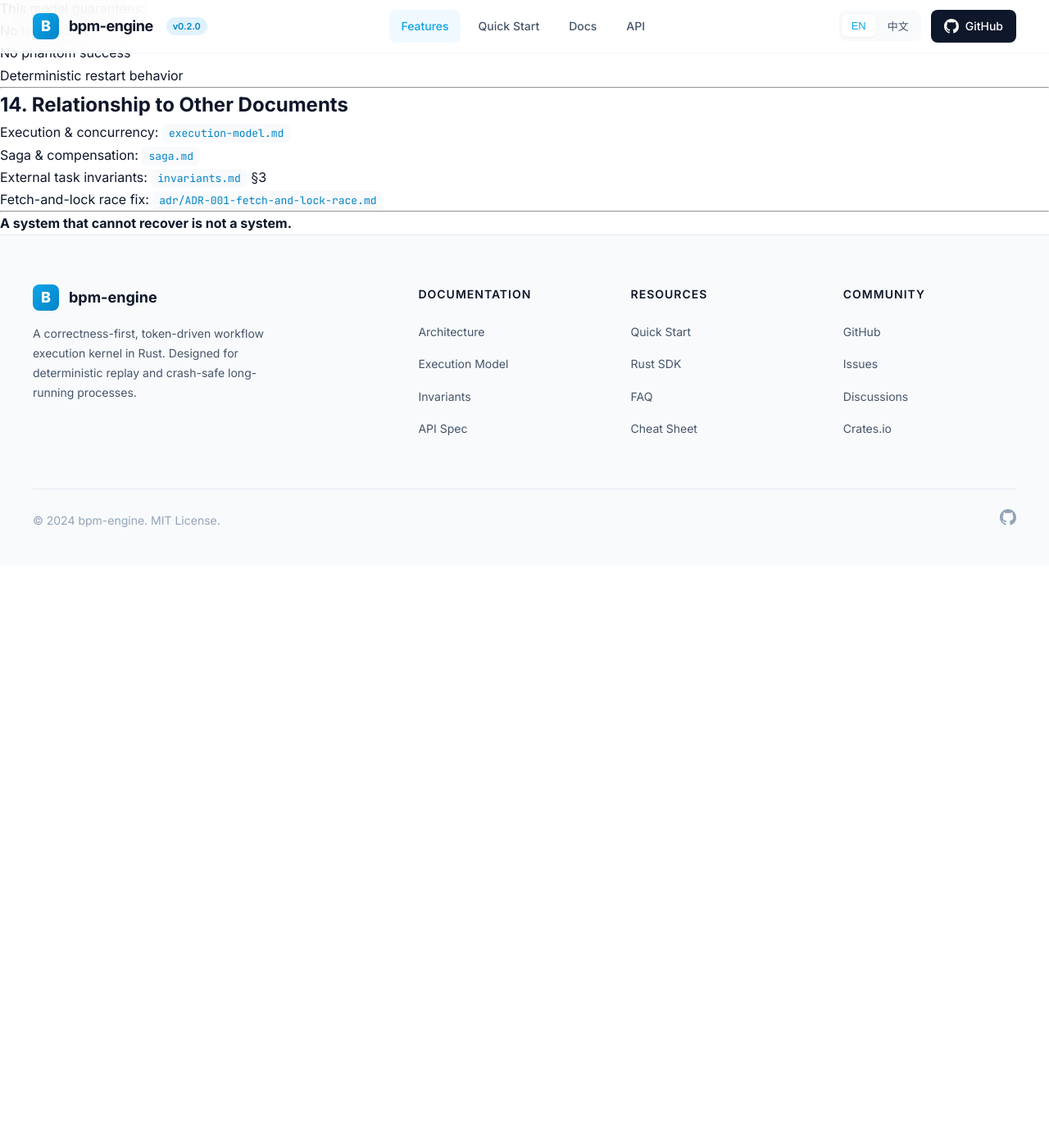
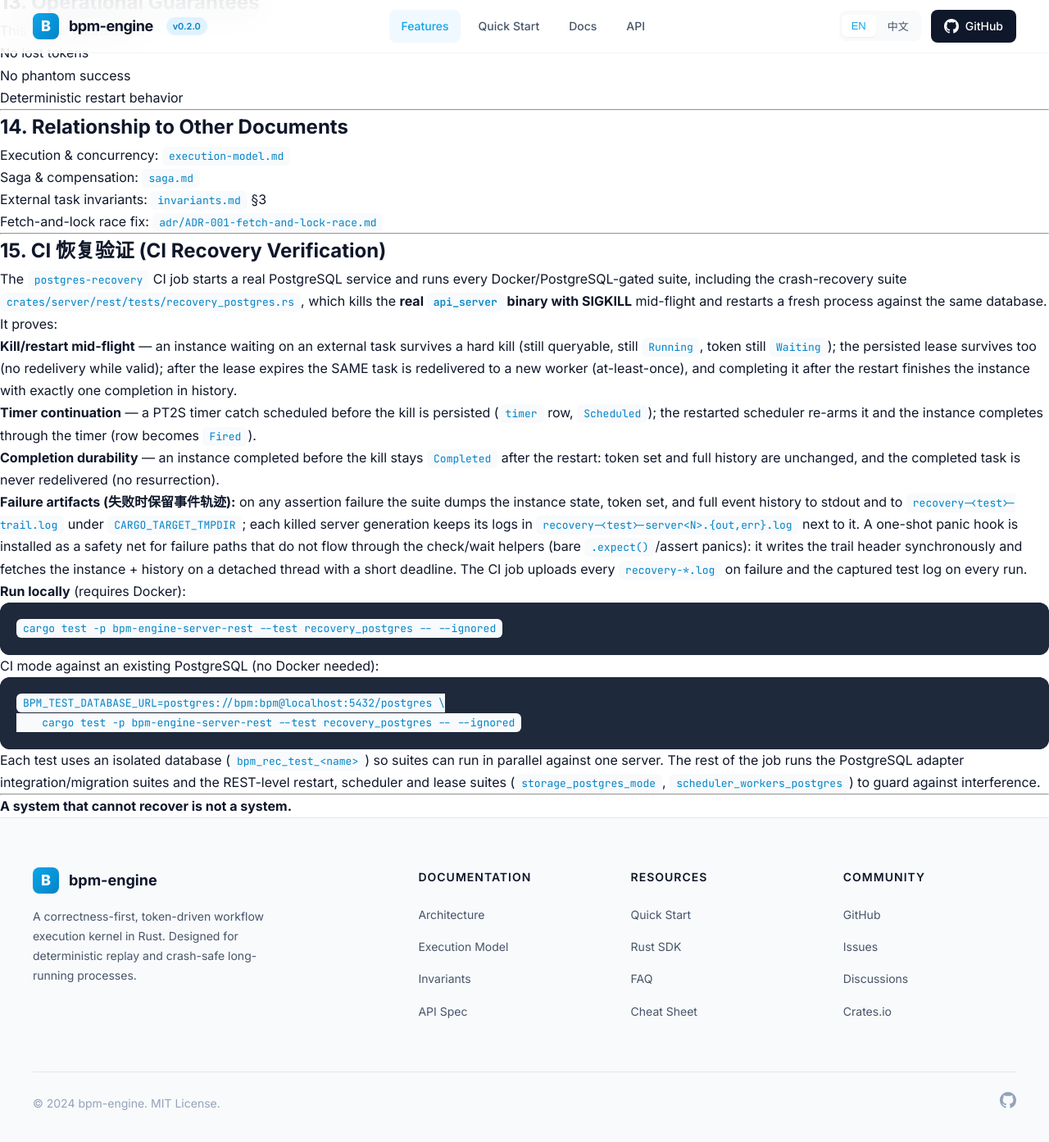
Before and after one commit to Colin4k1024/bpm-engine, a Jekyll site: the page built from docs/recovery.md, in a window 1280 px wide and 1400 px high, scrolled down 3416 px. Shown: the top 1393 px of the window at 82% size. Built offline with Jekyll 4.4.1, drawn with Linux system fonts in a browser that asks for light colours; our own code applies the rules of GitHub Pages for plain Markdown files; before the commit the page ends 4105 px from its top, so only the background shows below that; some of the changed text lies outside the part shown.

Commit message:
feat: PostgreSQL CI recovery tests with process kill/restart and fault evidence
CI gains a postgres-recovery job running every Docker-gated suite against a
real postgres service. New recovery tests spawn the actual api_server
binary, SIGKILL it (exit status verified as signal 9), and restart it:
a locked external task's persisted lease survives the kill and the same
task_id is redelivered after expiry; a PT2S timer catch continues and
completes after restart (timer row Scheduled -> Fired verified via SQL);
a completed instance is not resurrected. On failure the tests dump the
instance state, tokens and full history to stdout and to a trail log the
CI job uploads alongside per-generation server logs.

Closes #10

````diff
--- a/docs/recovery.md
+++ b/docs/recovery.md
@@ -156,7 +156,7 @@ External tasks delegate work to external workers under a lease. The engine guara
 
 > The engine guarantees token transitions happen exactly once. Side effects in workers may execute more than once.
 
-Verified at the REST level by `crates/server/rest/tests/scheduler_workers.rs` (memory driver, runs in CI) and `crates/server/rest/tests/scheduler_workers_postgres.rs` (PostgreSQL, Docker).
+Verified at the REST level by `crates/server/rest/tests/scheduler_workers.rs` (memory driver, runs in CI) and `crates/server/rest/tests/scheduler_workers_postgres.rs` (PostgreSQL, Docker). Lease survival across a hard server kill and redelivery after restart are additionally proven by `crates/server/rest/tests/recovery_postgres.rs` (see §15).
 
 Cross-references: `adr/ADR-001-fetch-and-lock-race.md` (fetch-and-lock race), `invariants.md` (external task invariants).
 
@@ -230,4 +230,56 @@ This model guarantees:
 
 ---
 
+## 15. CI 恢复验证 (CI Recovery Verification)
+
+The `postgres-recovery` CI job starts a real PostgreSQL service and runs every
+Docker/PostgreSQL-gated suite, including the crash-recovery suite
+`crates/server/rest/tests/recovery_postgres.rs`, which kills the **real
+`api_server` binary with SIGKILL** mid-flight and restarts a fresh process
+against the same database. It proves:
+
+1. **Kill/restart mid-flight** — an instance waiting on an external task
+   survives a hard kill (still queryable, still `Running`, token still
+   `Waiting`); the persisted lease survives too (no redelivery while valid);
+   after the lease expires the SAME task is redelivered to a new worker
+   (at-least-once), and completing it after the restart finishes the instance
+   with exactly one completion in history.
+2. **Timer continuation** — a PT2S timer catch scheduled before the kill is
+   persisted (`timer` row, `Scheduled`); the restarted scheduler re-arms it
+   and the instance completes through the timer (row becomes `Fired`).
+3. **Completion durability** — an instance completed before the kill stays
+   `Completed` after the restart: token set and full history are unchanged,
+   and the completed task is never redelivered (no resurrection).
+
+**Failure artifacts (失败时保留事件轨迹):** on any assertion failure the suite
+dumps the instance state, token set, and full event history to stdout and to
+`recovery-<test>-trail.log` under `CARGO_TARGET_TMPDIR`; each killed server
+generation keeps its logs in `recovery-<test>-server<N>.{out,err}.log` next to
+it. A one-shot panic hook is installed as a safety net for failure paths that
+do not flow through the check/wait helpers (bare `.expect()`/assert panics):
+it writes the trail header synchronously and fetches the instance + history
+on a detached thread with a short deadline. The CI job uploads every
+`recovery-*.log` on failure and the captured test log on every run.
+
+**Run locally** (requires Docker):
+
+```text
+cargo test -p bpm-engine-server-rest --test recovery_postgres -- --ignored
+```
+
+CI mode against an existing PostgreSQL (no Docker needed):
+
+```text
+BPM_TEST_DATABASE_URL=postgres://bpm:bpm@localhost:5432/postgres \
+    cargo test -p bpm-engine-server-rest --test recovery_postgres -- --ignored
+```
+
+Each test uses an isolated database (`bpm_rec_test_<name>`) so suites can run
+in parallel against one server. The rest of the job runs the PostgreSQL
+adapter integration/migration suites and the REST-level restart, scheduler
+and lease suites (`storage_postgres_mode`, `scheduler_workers_postgres`) to
+guard against interference.
+
+---
+
 > **A system that cannot recover is not a system.**
````
Also changed, not shown: .github/workflows/ci.yml, CHANGELOG.md, 1 other file.
